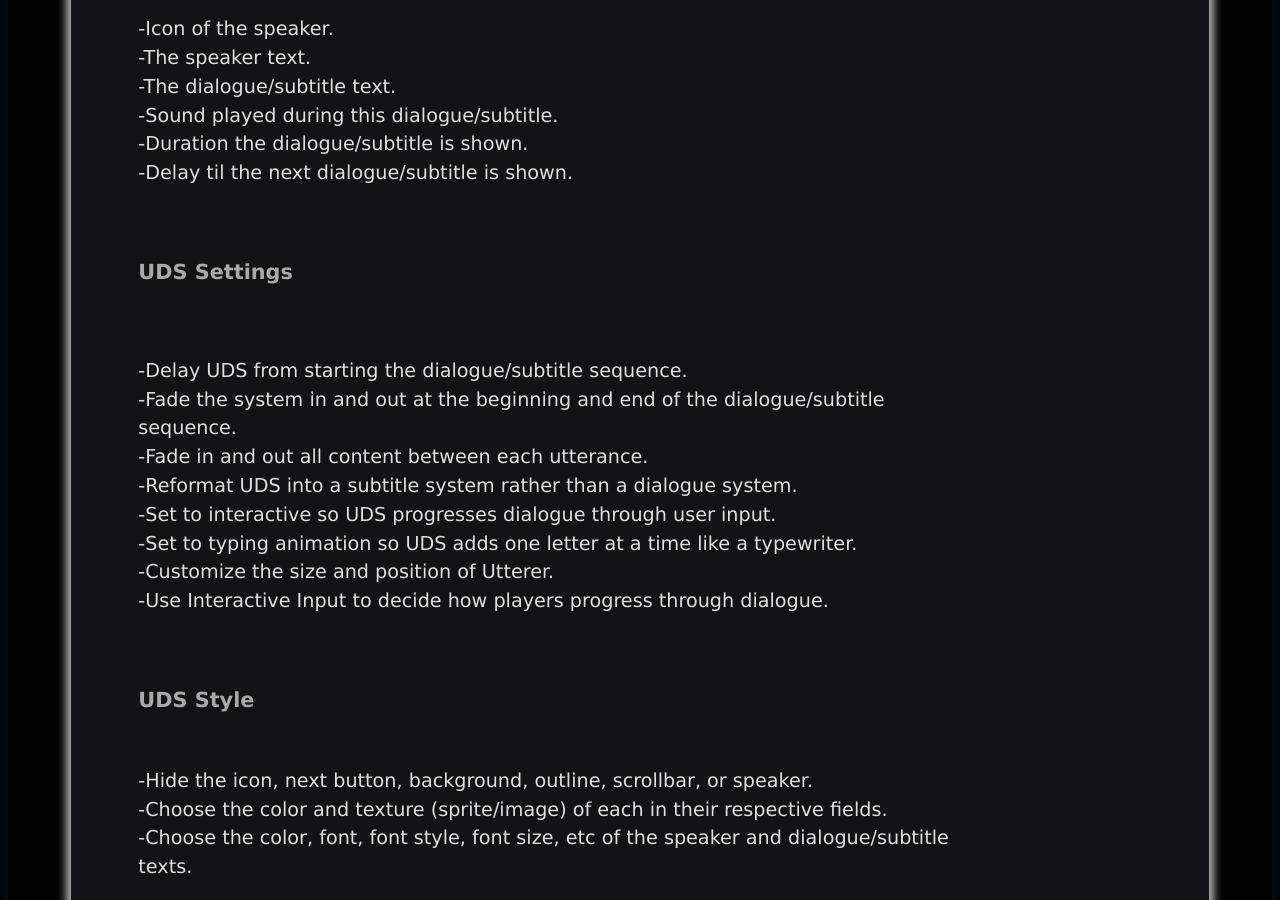
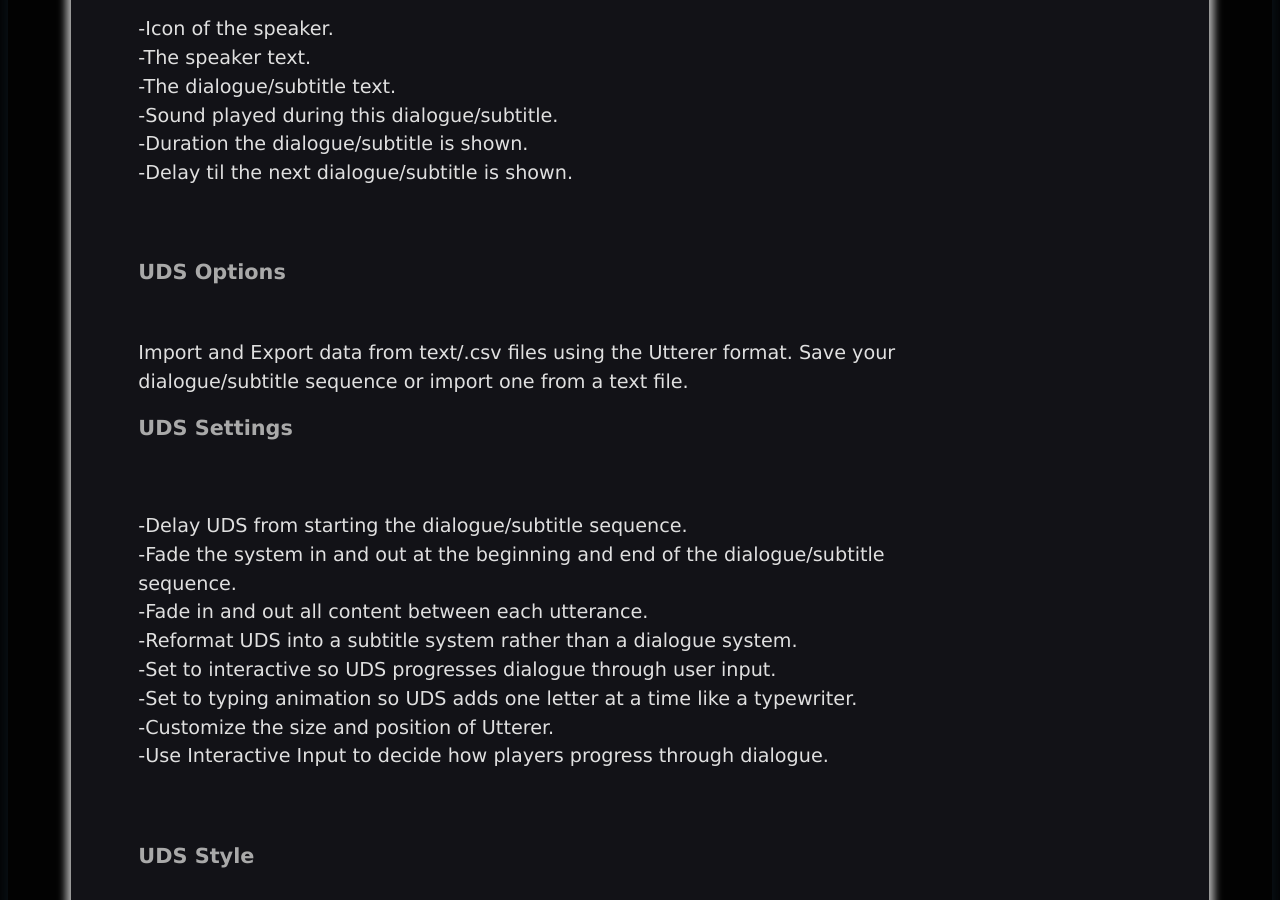
Before and after one commit to Madsir/madsirstudio.github.io, a Jekyll site: the page built from utterer/index.html, in a window 1280 px wide and 900 px high, scrolled down 4587 px. Built offline with Jekyll 4.4.1, drawn with Linux system fonts in a browser that asks for light colours.

Commit message:
Update index.html

```diff
--- a/utterer/index.html
+++ b/utterer/index.html
@@ -143,7 +143,9 @@
 -Duration the dialogue/subtitle is shown.<br>
 -Delay til the next dialogue/subtitle is shown.</p>
 		<br>
+		<br><h2> UDS Options</h2>
 		<br>
+		<p>Import and Export data from text/.csv files using the Utterer format. Save your dialogue/subtitle sequence or import one from a text file.
 			<h2>UDS Settings</h2>
 		<br>
 		<br>
```
